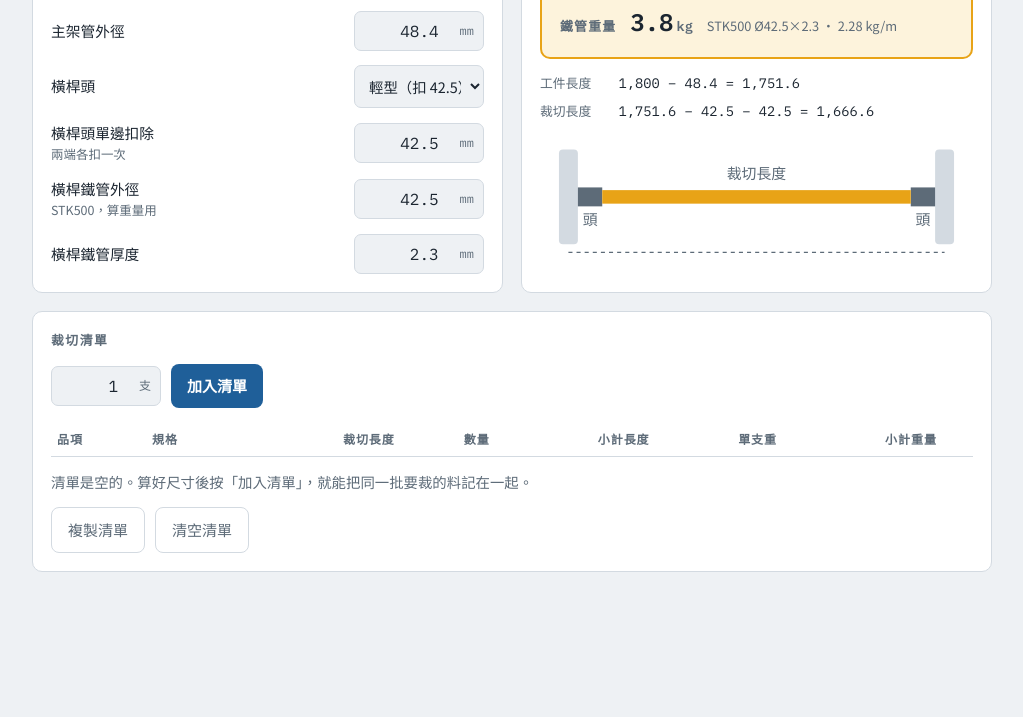
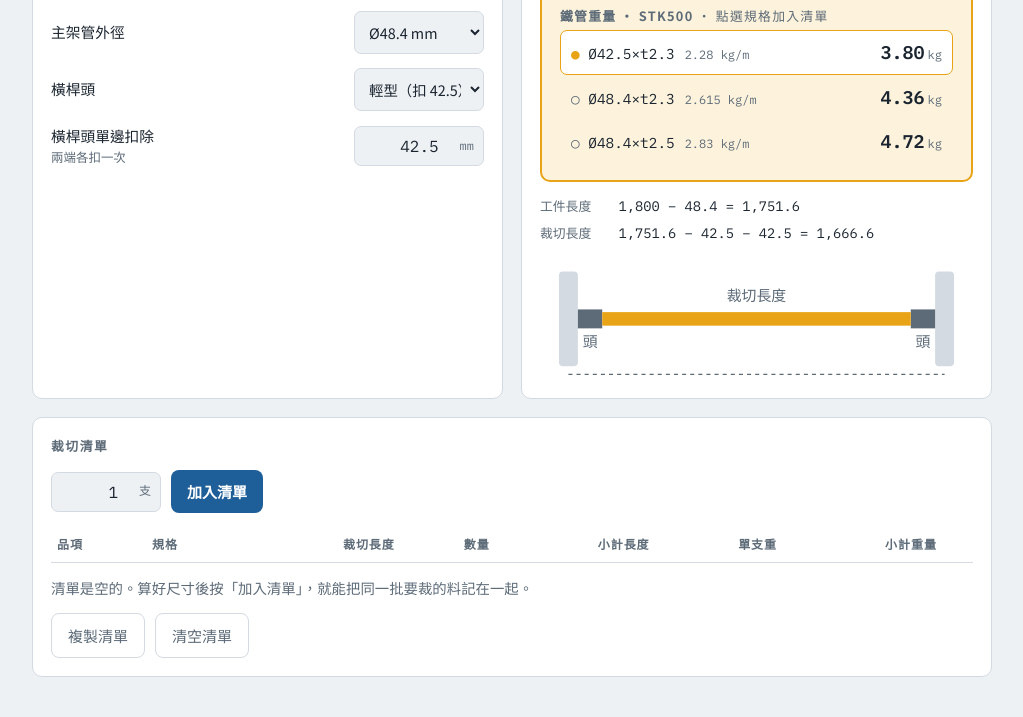
Before and after one commit to k4h7nmt6z4-prog/aa123, a plain HTML site: page index.html in a window 1280 px wide. Shown: the part 320-1037 px from the top of the page, without its empty margins (128-1151 px from the left). Before the commit the page ends 932 px from the top, so only its background shows below. Drawn offline with Linux system fonts and the light colour scheme.

Commit message:
主架管外徑改為 48.4/60.2 選項；重量改為三種鐵管規格同時計算
Co-Authored-By: Claude Opus 5.5 <noreply@anthropic.com>
Claude-Session: https://claude.ai/code/session_016oaFxea4L7H8JVkVCWgPpg

```diff
--- a/index.html
+++ b/index.html
@@ -60,10 +60,16 @@ header p{margin:4px 0 0;color:var(--muted);font-size:.9rem}
 .result .lbl{font-size:.8rem;letter-spacing:.1em;color:var(--muted);font-weight:700}
 .result .big{font-family:var(--f-num);font-size:2.6rem;font-weight:600;line-height:1.15;font-variant-numeric:tabular-nums}
 .result .big small{font-size:1rem;color:var(--muted);margin-left:4px}
-.result .wt{display:flex;flex-wrap:wrap;align-items:baseline;gap:4px 14px;margin-top:10px;padding-top:10px;border-top:1px dashed var(--mark)}
-.result .wt .kg{font-family:var(--f-num);font-size:1.5rem;font-weight:600;font-variant-numeric:tabular-nums}
-.result .wt .kg small{font-size:.85rem;color:var(--muted);margin-left:3px}
-.result .wt .meta{font-size:.8rem;color:var(--muted)}
+.result .wt{display:flex;flex-direction:column;gap:4px;margin-top:12px;padding-top:10px;border-top:1px dashed var(--mark)}
+.wopt{display:grid;grid-template-columns:auto 1fr auto;align-items:baseline;gap:10px;width:100%;border:1px solid transparent;background:transparent;color:var(--fg);font:inherit;text-align:left;padding:7px 10px;border-radius:7px;cursor:pointer}
+.wopt .s{font-family:var(--f-num);font-size:.9rem;white-space:nowrap}
+.wopt .m{font-family:var(--f-num);font-size:.75rem;color:var(--muted);white-space:nowrap}
+.wopt .kg{font-family:var(--f-num);font-size:1.15rem;font-weight:600;font-variant-numeric:tabular-nums;white-space:nowrap}
+.wopt .kg small{font-size:.75rem;color:var(--muted);margin-left:3px;font-weight:400}
+.wopt[aria-checked="true"]{background:var(--panel);border-color:var(--mark)}
+.wopt[aria-checked="true"] .s::before{content:"● ";color:var(--mark)}
+.wopt[aria-checked="false"] .s::before{content:"○ ";color:var(--muted)}
+@media (max-width:380px){.wopt .m{display:none}}
 .result .note{font-size:.78rem;color:var(--muted);margin-top:2px}
 .steps{font-family:var(--f-num);font-size:.86rem;font-variant-numeric:tabular-nums;margin:0;padding:0;list-style:none;display:flex;flex-direction:column;gap:6px}
 .steps li{display:grid;grid-template-columns:auto 1fr;gap:8px;overflow-wrap:anywhere}
@@ -90,7 +96,7 @@ td.x button{border:0;background:transparent;color:var(--muted);cursor:pointer;fo
 <div class="wrap">
   <header>
     <h1>鐵管裁切計算</h1>
-    <p>橫桿、斜桿鐵管裁切尺寸 · 主架 Ø48.4 × t2.5mm · 單位 mm</p>
+    <p>橫桿、斜桿鐵管裁切尺寸 · 主架 Ø48.4 / Ø60.2 · 單位 mm</p>
   </header>
 
   <div class="tabs" role="tablist">
@@ -106,17 +112,15 @@ td.x button{border:0;background:transparent;color:var(--muted);cursor:pointer;fo
         <button data-c="1800">1800</button><button data-c="1500">1500</button><button data-c="1200">1200</button><button data-c="900">900</button><button data-c="600">600</button>
       </div>
       <div class="field"><label for="h-c">主架管中心到管中心</label><div class="inp"><input id="h-c" type="number" inputmode="decimal" step="any" value="1800"><span>mm</span></div></div>
-      <div class="field"><label for="h-od">主架管外徑</label><div class="inp"><input id="h-od" type="number" inputmode="decimal" step="any" value="48.4"><span>mm</span></div></div>
+      <div class="field"><label for="h-od">主架管外徑</label><div class="inp"><select id="h-od"><option value="48.4">Ø48.4 mm</option><option value="60.2">Ø60.2 mm</option></select></div></div>
       <div class="field"><label for="h-type">橫桿頭</label><div class="inp"><select id="h-type">
         <option value="42.5">輕型（扣 42.5）</option>
         <option value="50">重型（扣 50）</option>
         <option value="custom">自訂</option></select></div></div>
       <div class="field"><label for="h-head">橫桿頭單邊扣除<small>兩端各扣一次</small></label><div class="inp"><input id="h-head" type="number" inputmode="decimal" step="any" value="42.5"><span>mm</span></div></div>
-      <div class="field"><label for="h-pd">橫桿鐵管外徑<small>STK500，算重量用</small></label><div class="inp"><input id="h-pd" type="number" inputmode="decimal" step="any" value="42.5"><span>mm</span></div></div>
-      <div class="field"><label for="h-pt">橫桿鐵管厚度</label><div class="inp"><input id="h-pt" type="number" inputmode="decimal" step="any" value="2.3"><span>mm</span></div></div>
     </div>
     <div class="panel">
-      <div class="result"><div class="lbl">鐵管裁切長度</div><div class="big" id="h-out">—</div><div class="note">工件長度 − 橫桿頭 × 2</div><div class="wt"><span class="lbl">鐵管重量</span><span class="kg" id="h-kg">—</span><span class="meta" id="h-kgm"></span></div></div>
+      <div class="result"><div class="lbl">鐵管裁切長度</div><div class="big" id="h-out">—</div><div class="note">工件長度 − 橫桿頭 × 2</div><div class="wt"><div class="lbl">鐵管重量 · STK500<span style="font-weight:400"> · 點選規格加入清單</span></div><div id="h-wt" role="radiogroup" aria-label="鐵管規格"></div></div></div>
       <ol class="steps" id="h-steps"></ol>
       <svg class="dia" viewBox="0 0 320 90" aria-hidden="true">
         <rect x="14" y="10" width="14" height="70" rx="3" fill="var(--line)"/><rect x="292" y="10" width="14" height="70" rx="3" fill="var(--line)"/>
@@ -141,11 +145,9 @@ td.x button{border:0;background:transparent;color:var(--muted);cursor:pointer;fo
       <div class="field"><label for="d-v">垂直距離</label><div class="inp"><input id="d-v" type="number" inputmode="decimal" step="any" value="1500"><span>mm</span></div></div>
       <div class="field"><label for="d-off">管中心到斜桿頭鉚釘孔<small>單邊</small></label><div class="inp"><input id="d-off" type="number" inputmode="decimal" step="any" value="82"><span>mm</span></div></div>
       <div class="field"><label for="d-end">鉚釘孔到管端加長<small>單邊</small></label><div class="inp"><input id="d-end" type="number" inputmode="decimal" step="any" value="25"><span>mm</span></div></div>
-      <div class="field"><label for="d-pd">斜桿鐵管外徑<small>STK500，算重量用</small></label><div class="inp"><input id="d-pd" type="number" inputmode="decimal" step="any" value="42.7"><span>mm</span></div></div>
-      <div class="field"><label for="d-pt">斜桿鐵管厚度</label><div class="inp"><input id="d-pt" type="number" inputmode="decimal" step="any" value="2.3"><span>mm</span></div></div>
     </div>
     <div class="panel">
-      <div class="result"><div class="lbl">鐵管裁切長度</div><div class="big" id="d-out">—</div><div class="wt"><span class="lbl">鐵管重量</span><span class="kg" id="d-kg">—</span><span class="meta" id="d-kgm"></span></div></div>
+      <div class="result"><div class="lbl">鐵管裁切長度</div><div class="big" id="d-out">—</div><div class="wt"><div class="lbl">鐵管重量 · STK500<span style="font-weight:400"> · 點選規格加入清單</span></div><div id="d-wt" role="radiogroup" aria-label="鐵管規格"></div></div></div>
       <ol class="steps" id="d-steps"></ol>
       <svg class="dia" viewBox="0 0 320 150" aria-hidden="true">
         <rect x="14" y="8" width="12" height="134" rx="3" fill="var(--line)"/><rect x="294" y="8" width="12" height="134" rx="3" fill="var(--line)"/>
@@ -184,11 +186,16 @@ const f=(n,d=1)=>Number.isFinite(n)?(Math.round(n*10**d)/10**d).toLocaleString('
 let mode='h', current=null;
 // STK500 碳鋼，密度 7.85 g/cm³：每米重 kg/m = (外徑 − 厚度) × 厚度 × 0.024661
 const kgPerM=(d,t)=>(d-t)*t*Math.PI*7.85/1000;
-function showKg(pre,lenmm,d,t){
-  const km=kgPerM(d,t), kg=km*lenmm/1000, ok=Number.isFinite(kg)&&kg>0&&t<d/2;
-  $(pre+'-kg').innerHTML=ok?`${f(kg,2)}<small>kg</small>`:'—';
-  $(pre+'-kgm').textContent=ok?`STK500 Ø${f(d)}×${f(t)} · ${f(km,3)} kg/m`:'請確認外徑與厚度';
-  return ok?kg:null;
+const PIPES=[{d:42.5,t:2.3},{d:48.4,t:2.3},{d:48.4,t:2.5}];
+const sel={h:0,d:0};
+// 三種規格都用「每米重 × 裁切長度」算出重量，回傳目前選取的那一種
+function showKg(pre,lenmm){
+  const ok=Number.isFinite(lenmm)&&lenmm>0;
+  $(pre+'-wt').innerHTML=PIPES.map((p,i)=>{const km=kgPerM(p.d,p.t),kg=km*lenmm/1000;
+    return `<button type="button" class="wopt" role="radio" aria-checked="${i===sel[pre]}" data-i="${i}"><span class="s">Ø${p.d}×t${p.t}</span><span class="m">${f(km,3)} kg/m</span><span class="kg">${ok?kg.toFixed(2):'—'}<small>kg</small></span></button>`}).join('');
+  $(pre+'-wt').querySelectorAll('button').forEach(b=>b.onclick=()=>{sel[pre]=+b.dataset.i;calc()});
+  const p=PIPES[sel[pre]];
+  return {pipe:`Ø${p.d}×${p.t}`,kg:ok?kgPerM(p.d,p.t)*lenmm/1000:null};
 }
 
 function calcH(){
@@ -200,8 +207,8 @@ function calcH(){
   $('h-steps').innerHTML=`
    <li><b>工件長度</b><span>${f(c)} − ${f(od)} = ${f(clear)}</span></li>
    <li><b>裁切長度</b><span>${f(clear)} − ${f(hd)} − ${f(hd)} = ${f(cut)}</span></li>`;
-  const pd=num('h-pd'),pt=num('h-pt'),kg=Number.isFinite(cut)&&cut>0?showKg('h',cut,pd,pt):showKg('h',NaN,pd,pt);
-  current=Number.isFinite(cut)&&cut>0?{kind:'橫桿',spec:`中心距 ${f(c)} · 工件長 ${f(clear)} · ${typeName}頭 ${f(hd)} · Ø${f(pd)}×${f(pt)}`,len:cut,kg}:null;
+  const w=showKg('h',cut);
+  current=Number.isFinite(cut)&&cut>0?{kind:'橫桿',spec:`中心距 ${f(c)} · 主架Ø${f(od)} · 工件長 ${f(clear)} · ${typeName}頭 ${f(hd)} · ${w.pipe}`,len:cut,kg:w.kg}:null;
 }
 function calcD(){
   const w=num('d-w'),v=num('d-v'),off=num('d-off'),end=num('d-end');
@@ -211,8 +218,8 @@ function calcD(){
    <li><b>水平鉚釘距</b><span>${f(w)} − ${f(off)} − ${f(off)} = ${f(a)}</span></li>
    <li><b>斜邊</b><span>√(${f(a)}² + ${f(v)}²) = √${f(a*a+v*v,0)} = ${f(hyp,2)}</span></li>
    <li><b>加管端</b><span>${f(hyp,2)} + ${f(end)} + ${f(end)} = ${f(cut)}</span></li>`;
-  const pd=num('d-pd'),pt=num('d-pt'),kg=Number.isFinite(cut)&&a>0?showKg('d',cut,pd,pt):showKg('d',NaN,pd,pt);
-  current=Number.isFinite(cut)&&a>0?{kind:'斜桿',spec:`${f(w)} × ${f(v)} · Ø${f(pd)}×${f(pt)}`,len:cut,kg}:null;
+  const wt=showKg('d',a>0?cut:NaN);
+  current=Number.isFinite(cut)&&a>0?{kind:'斜桿',spec:`${f(w)} × ${f(v)} · ${wt.pipe}`,len:cut,kg:wt.kg}:null;
 }
 function calc(){mode==='h'?calcH():calcD();markPresets()}
 function markPresets(){
@@ -228,7 +235,8 @@ function setMode(m){
 }
 document.querySelectorAll('.tabs button').forEach(b=>b.onclick=()=>setMode(b.dataset.mode));
 document.querySelectorAll('input').forEach(i=>i.addEventListener('input',calc));
-$('h-type').onchange=()=>{const v=$('h-type').value;if(v!=='custom'){$('h-head').value=v;$('h-pd').value=v==='50'?'48.4':'42.5';$('h-pt').value='2.3'}calc()};
+$('h-od').onchange=calc;
+$('h-type').onchange=()=>{const v=$('h-type').value;if(v!=='custom'){$('h-head').value=v;sel.h=v==='50'?1:0}calc()};
 $('h-head').addEventListener('input',()=>{const v=$('h-head').value;$('h-type').value=(v==='42.5'||v==='50')?v:'custom'});
 document.querySelectorAll('#h-presets button').forEach(b=>b.onclick=()=>{$('h-c').value=b.dataset.c;calc()});
 document.querySelectorAll('#d-presets button').forEach(b=>b.onclick=()=>{$('d-w').value=b.dataset.w;$('d-v').value=b.dataset.v;calc()});
--- a/sw.js
+++ b/sw.js
@@ -1,5 +1,5 @@
 // 鐵管裁切計算 — service worker：離線可用
-const CACHE = 'pipe-cut-v4';
+const CACHE = 'pipe-cut-v5';
 const CORE = ['./', './index.html', './manifest.webmanifest',
   './icons/icon-192.png', './icons/icon-512.png', './icons/maskable-512.png', './icons/apple-touch-icon.png'];
 
```
Also changed, not shown: 1 other file.
